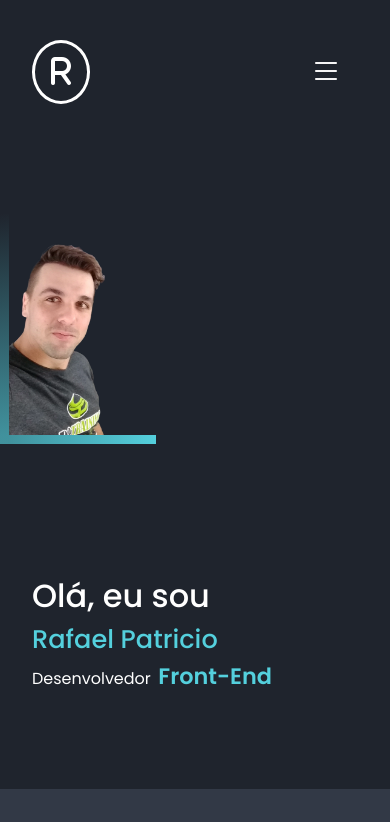
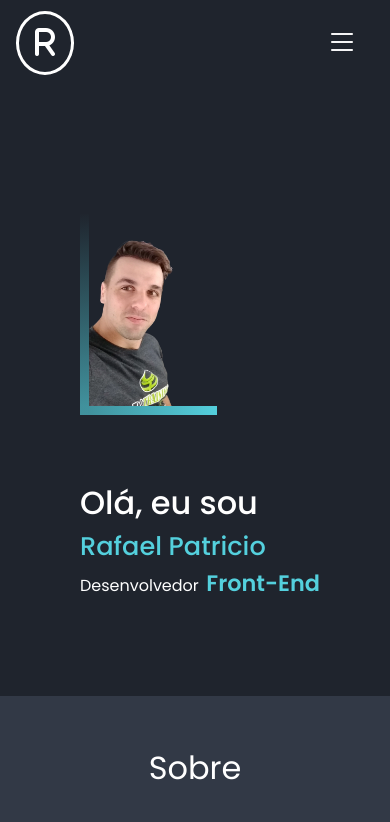
Before and after one commit to RafaelPatricio87/portfolio, a plain HTML site: page index.html in a window 390 px wide. Shown: the top 822 px of the page. Drawn offline with nearby package versions, Linux system fonts and the light colour scheme.

Commit message:
atualizacao

```diff
--- a/css/style.css
+++ b/css/style.css
@@ -310,8 +310,11 @@ img{
   color: var(--main-color);
   transform: scale(1.1);
 }
+@media(max-width: 768px){
+  header{
 
-@media(max-width: 768px){
+    padding: 0.2rem 1rem;
+  }
   .nav{
     display: none;
   }
@@ -332,16 +335,16 @@ img{
 
 @media(max-width: 614px){
   .home{
-    margin-top: 6rem;
+    margin-top: 4rem;
     flex-direction: column;
-    justify-content: start;
-    align-items: start;
+    align-items: flex-start;
+    padding: 0 0 0 3rem;
   }
-/*   .home-img{
-    display: none;
-  } */
+  .home-img{
+    margin-left: 2rem;
+  }
   .home-conteudo{
-    margin-top: 6rem;
+    margin-top: 2rem;
   }
   .sobre p {
     font-size: 1.2rem;
```
